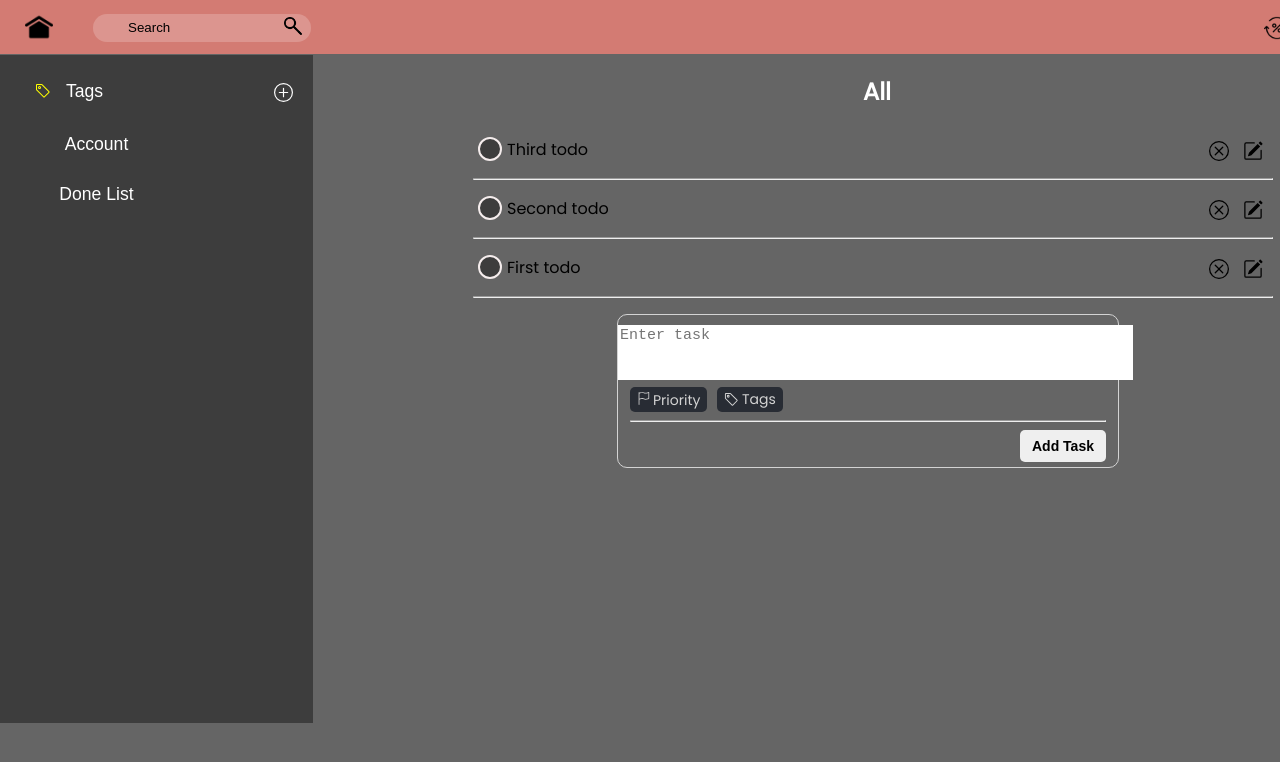
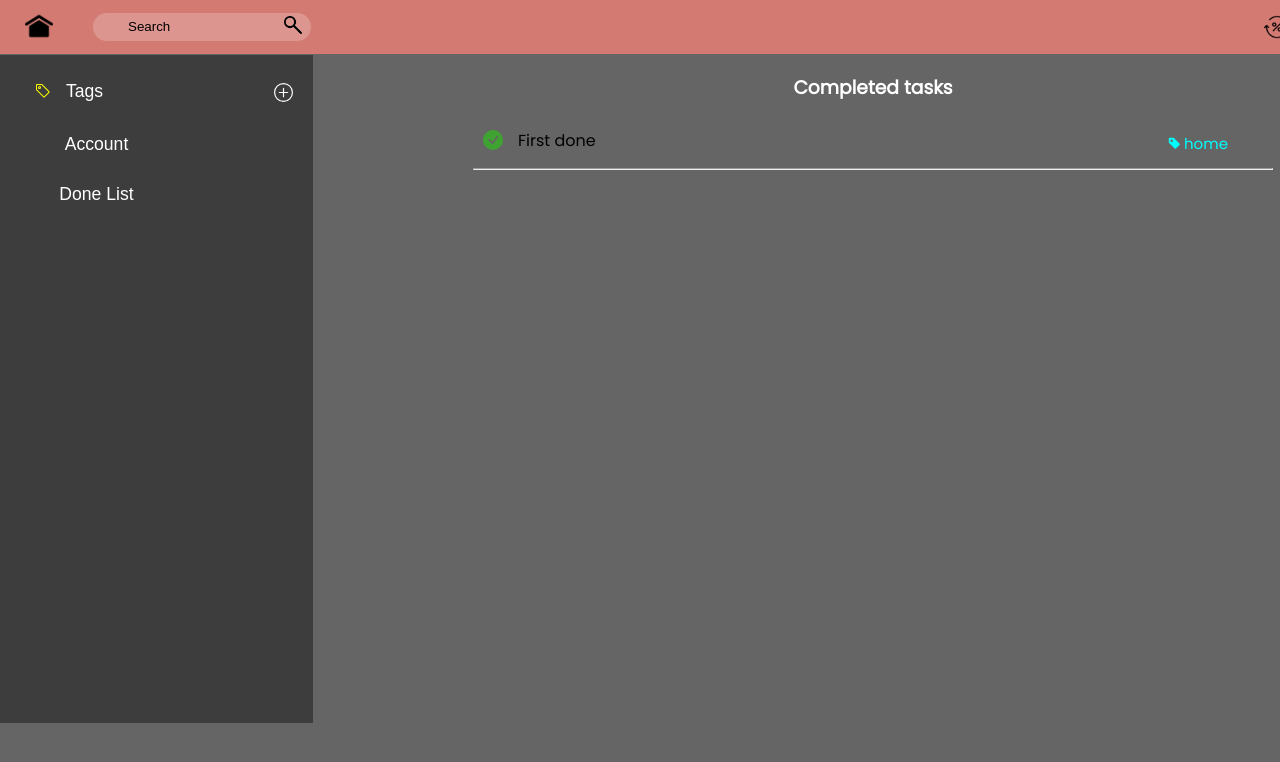
Before and after one commit to akhulbay/todo-list-react, a React (Create React App) app: page /done in a window 1280 px wide. Shown: the top 762 px of the page. Built offline with nearby package versions, Linux system fonts and the light colour scheme.

Commit message:
I aded new component Done List where we can see our completed tasks and modified some code

```diff
--- a/package.json
+++ b/package.json
@@ -11,6 +11,7 @@
     "react": "^18.2.0",
     "react-bootstrap": "^2.7.2",
     "react-dom": "^18.2.0",
+    "react-router-dom": "^6.8.1",
     "react-scripts": "5.0.1",
     "react-uuid": "^2.0.0",
     "uuid": "^9.0.0",
--- a/src/App.js
+++ b/src/App.js
@@ -3,7 +3,9 @@ import "./App.css";
 import Header from "./components/Header/Header";
 import MenuBar from "./components/Menu/MenuBar";
 import TodoList from "./components/TodoList/TodoList";
-import { useState } from "react";
+import {useState} from "react";
+import DoneList from "./components/DoneList/DoneList";
+import {BrowserRouter, Route, Router, Routes} from "react-router-dom";
 
 function App() {
 
@@ -77,21 +79,41 @@ function App() {
             tag: null,
         },
     ]);
+
+    const [done, setDone] = useState([
+        {
+            id: 1,
+            title: "First done",
+            status: true,
+            priority: priorities.at(3),
+            tag: items.at(1),
+        },
+    ]);
+
     return (
+        <BrowserRouter>
             <div className="App">
-      <Header />
+                <Header/>
                 <div className="AppBody">
                     <MenuBar items={items} setItems={setItems} setTitle={setTitle}/>
-        <TodoList
+
+                        <Routes>
+                            <Route path={""} element={<TodoList
+                                done={done}
+                                setDone={setDone}
                                 title={title}
                                 todo={todo}
                                 setTodo={setTodo}
                                 items={items}
                                 priorities={priorities}
                                 className="ToDoList"
-        />
+                            />}/>
+                            <Route path={"/done"} element={ <DoneList done={done} setDone={setDone}></DoneList>}/>
+                        </Routes>
+
                 </div>
             </div>
+        </BrowserRouter>
     );
 }
 
--- /dev/null
+++ b/src/components/DoneList/DoneList.js
@@ -0,0 +1,72 @@
+import ds from "./DoneList.module.css";
+import {useState} from "react";
+
+
+function DoneList({done, setDone}) {
+
+    return (
+        <div className={ds.DoneList}>
+            <div className={ds.container}>
+                <div className={ds.doneListTitle}>
+                    <h3>Completed tasks</h3>
+                </div>
+                <div className={ds.toDoList}>
+                    {
+                        done !== null ?
+                            done.map(item => (
+                                <div className={ds.toDoBlock} key={item.id}>
+                                    <div className={ds.toDoBlockContent}>
+
+                                        <div className={ds.toDoBlockContentDone}>
+                                            <svg xmlns="http://www.w3.org/2000/svg" width="20" height="20"
+                                                 fill="currentColor" className="bi bi-check-circle-fill"
+                                                 viewBox="0 0 16 16">
+                                                <path
+                                                    d="M16 8A8 8 0 1 1 0 8a8 8 0 0 1 16 0zm-3.97-3.03a.75.75 0 0 0-1.08.022L7.477 9.417 5.384 7.323a.75.75 0 0 0-1.06 1.06L6.97 11.03a.75.75 0 0 0 1.079-.02l3.992-4.99a.75.75 0 0 0-.01-1.05z"/>
+                                            </svg>
+                                        </div>
+
+
+                                        <div>
+                                            <div className={ds.toDoBlockContentTitleAndTag}>
+                                                <div className={ds.toDoBlockContentTitle}>
+                                                    {item.title}
+                                                </div>
+                                            </div>
+                                            <div className={ds.doneListTag}>
+                                                {
+                                                    item.tag !== null ?
+                                                        <div className={ds.toDoBlockContentTag}>
+                                                            <svg xmlns="http://www.w3.org/2000/svg" width="13"
+                                                                 height="13"
+                                                                 fill="currentColor" className="bi bi-tag-fill"
+                                                                 viewBox="0 0 16 16" color={item.tag.color}>
+                                                                <path
+                                                                    d="M2 1a1 1 0 0 0-1 1v4.586a1 1 0 0 0 .293.707l7 7a1 1 0 0 0 1.414 0l4.586-4.586a1 1 0 0 0 0-1.414l-7-7A1 1 0 0 0 6.586 1H2zm4 3.5a1.5 1.5 0 1 1-3 0 1.5 1.5 0 0 1 3 0z"/>
+                                                            </svg>
+
+                                                            <span
+                                                                style={{color: item.tag.color}}>{item.tag.title}</span>
+                                                        </div>
+                                                        :
+                                                        <div className={ds.toDoBlockContentTag}>
+                                                        </div>
+                                                }
+                                            </div>
+                                        </div>
+
+                                    </div>
+                                    <hr/>
+                                </div>
+                            ))
+                            :
+                            <div></div>
+                    }
+
+                </div>
+            </div>
+        </div>
+    )
+}
+
+export default DoneList;
--- /dev/null
+++ b/src/components/DoneList/DoneList.module.css
@@ -0,0 +1,127 @@
+.container {
+    padding-left: 20%;
+    width: 800px;
+}
+
+.toDoList {
+
+}
+
+.AddToDo {
+
+}
+
+.toDoBlockContent {
+    display: flex;
+    width: 100%;
+}
+
+.toDoBlockContent>div {
+    display: flex;
+}
+
+.toDoBlockContentTitleAndTag {
+    text-align: left;
+
+}
+
+.toDoBlockContentTag {
+    width: 100px;
+    font-size: 15px;
+    display: flex;
+}
+
+.toDoBlockContentTag > svg{
+    margin-top: 5px;
+}
+
+.toDoBlockContentTag > span{
+    margin-left: 3px;
+}
+
+.toDoBlockContentTitle{
+    overflow-wrap: break-word;
+    margin-left: 5px;
+    margin-top: 8px;
+    width: 650px;
+    text-align: left;
+}
+
+.toDoBlockContentEdit {
+    cursor: pointer;
+    margin-top: 10px;
+    margin-left: 10px;
+    text-align: right;
+}
+
+.toDoBlockContentEdit>svg {
+    padding: 2px;
+}
+
+.toDoBlockContentEdit>svg:hover {
+    background-color: lightgrey;
+    border-radius: 5px;
+}
+
+.toDoBlockContentDelete {
+    cursor: pointer;
+    margin-top: 10px;
+    text-align: right
+}
+
+.toDoBlockContentDelete>svg {
+    padding: 2px;
+
+}
+
+.toDoBlockContentDelete>svg:hover {
+    background-color: lightgrey;
+    border-radius: 5px;
+}
+.toDoBlockContent>div>svg {
+    margin: 10px;
+}
+
+.toDoBlockContentEditInput > input {
+    font-size: 16px;
+    margin: 10px 5px;
+    width: 725px;
+    outline: none;
+    border: none;
+
+}
+
+.toDoBlockContentEditButton>svg {
+    padding: 3px;
+    color: white;
+}
+
+.toDoBlockContentEditButton>svg:hover {
+    padding: 3px;
+    background-color: #918787;
+    border-radius: 5px;
+}
+
+.toDoBlockContentDone {
+
+}
+
+.toDoBlockContentDone>svg {
+    cursor: pointer;
+    color: #3ea330;
+}
+
+.toDoBlockContentDoneIconDiv>svg {
+    display: none;
+    margin-top: 5px;
+}
+
+
+.toDoBlockContentTag {
+    margin-top: 12px;
+    margin-right: 10px;
+}
+
+.doneListTitle {
+    color: white;
+}
--- a/src/components/Header/Header.js
+++ b/src/components/Header/Header.js
@@ -5,7 +5,7 @@ function Header()  {
     return (
         <div className={hs.Header}>
             <div className={hs.Container}>
-                <img src="homepage.png" alt="" className={hs.Homepage}/>
+                <a href={"/"}><img src="homepage.png" alt="" className={hs.Homepage}/></a>
                 <form id = "form" >
                     <input type="search" id="query"
                            name="q"
@@ -21,9 +21,9 @@ function Header()  {
                     <img src="percentage.png" alt="" className={hs.Percentageicon}/>
                 </button>
 
-                <button type = "button" className={hs.Question}>
+                <a href={"/done"}><button type = "button" className={hs.Question}>
                     <img src="galochka.png" alt="" className={hs.Questionicon}/>
-                </button>
+                </button></a>
 
                 <button type = "button" className={hs.Account}>
                     <img src="account.png" alt="" className={hs.Accounticon}/>
--- a/src/components/TodoList/TodoList.js
+++ b/src/components/TodoList/TodoList.js
@@ -1,8 +1,9 @@
 import ts from "./TodoList.module.css";
 import AddTodo from "./AddTodo/AddToDo";
 import {useState} from "react";
+import uuid from "react-uuid";
 
-function TodoList({title, todo, setTodo , items, priorities}) {
+function TodoList({done, setDone, title, todo, setTodo, items, priorities}) {
 
     const [edit, setEdit] = useState(null);
     const [value, setValue] = useState('')
@@ -10,6 +11,27 @@ function TodoList({title, todo, setTodo , items, priorities}) {
     function deleteToDo(id) {
         let newToDo = [...todo].filter(item => item.id !== id);
         setTodo(newToDo);
+    }
+
+    function moveTodo(id) {
+        let newDone;
+        todo.map(item => {
+            if (item.id === id) {
+                newDone = item;
+            }
+        })
+        setDone(
+            [...done, {
+                id: uuid(),
+                title: newDone.title,
+                status: true,
+                priority: newDone.priority,
+                tag: newDone.tag
+            }]
+        );
+        console.log(newDone);
+        console.log(done)
+        deleteToDo(id);
     }
 
     function editTodo(id, title) {
@@ -22,14 +44,14 @@ function TodoList({title, todo, setTodo , items, priorities}) {
             if (item.id === id) {
                 item.title = value;
             }
-            return item ;
+            return item;
         })
         setTodo(newTodo);
         setEdit(null);
     }
 
     function handleKeyUp(e, id) {
-        if (e.key === "Enter"){
+        if (e.key === "Enter") {
             saveTodo(id)
         }
     }
@@ -49,29 +71,33 @@ function TodoList({title, todo, setTodo , items, priorities}) {
                         todo.filter(item => {
                             if (title === "All" || title === "all") {
                                 return true;
-                            }
-                            else {
+                            } else {
                                 if (item.tag !== null && item.tag.title === title) {
                                     return true;
                                 }
                             }
                         })
-                            .sort((a, b) => a.priority.id>b.priority.id ?  1 : -1)
+                            .sort((a, b) => a.priority.id > b.priority.id ? 1 : -1)
                             .map(item => (
                                 <div className={ts.toDoBlock} key={item.id}>
                                     <div className={ts.toDoBlockContent}>
                                         {
                                             edit === item.id ?
                                                 <div className={ts.toDoBlockContentEditInput}>
-                                            <input onChange={ (e) => setValue(e.target.value)} onKeyUp={(e)=>handleKeyUp(e, item.id)} value={value}/>
+                                                    <input onChange={(e) => setValue(e.target.value)}
+                                                           onKeyUp={(e) => handleKeyUp(e, item.id)} value={value}/>
                                                 </div>
                                                 :
                                                 <div className={ts.toDoBlockContentDone}>
-                                            <button type={"button"} role={"checkbox"} style={{borderColor: item.priority.color}} onClick={ () => deleteToDo(item.id)}>
+                                                    <button type={"button"} role={"checkbox"}
+                                                            style={{borderColor: item.priority.color}}
+                                                            onClick={() => moveTodo(item.id)}>
                                                         <div className={ts.toDoBlockContentDoneIconDiv}>
-                                                    <svg xmlns="http://www.w3.org/2000/svg" width="16" height="16"
+                                                            <svg xmlns="http://www.w3.org/2000/svg" width="16"
+                                                                 height="16"
                                                                  fill="currentColor" className="bi bi-check"
-                                                         viewBox="0 0 16 16" style={{color: item.priority.color}}>
+                                                                 viewBox="0 0 16 16"
+                                                                 style={{color: item.priority.color}}>
                                                                 <path
                                                                     d="M10.97 4.97a.75.75 0 0 1 1.07 1.05l-3.99 4.99a.75.75 0 0 1-1.08.02L4.324 8.384a.75.75 0 1 1 1.06-1.06l2.094 2.093 3.473-4.425a.267.267 0 0 1 .02-.022z"/>
                                                             </svg>
@@ -84,7 +110,9 @@ function TodoList({title, todo, setTodo , items, priorities}) {
                                                 <div className={ts.toDoBlockContentEditButton}>
                                                     {/*<button onClick={ () => saveTodo(item.id)} onKeyUp={ () => handleKeyUp()}>Сохранить</button>*/}
                                                     <svg xmlns="http://www.w3.org/2000/svg" width="22" height="22"
-                                                 fill="currentColor" className="bi bi-check-square" viewBox="0 0 16 16" onClick={ () => saveTodo(item.id)} onKeyUp={ () => handleKeyUp()}>
+                                                         fill="currentColor" className="bi bi-check-square"
+                                                         viewBox="0 0 16 16" onClick={() => saveTodo(item.id)}
+                                                         onKeyUp={() => handleKeyUp()}>
                                                         <path
                                                             d="M14 1a1 1 0 0 1 1 1v12a1 1 0 0 1-1 1H2a1 1 0 0 1-1-1V2a1 1 0 0 1 1-1h12zM2 0a2 2 0 0 0-2 2v12a2 2 0 0 0 2 2h12a2 2 0 0 0 2-2V2a2 2 0 0 0-2-2H2z"/>
                                                         <path
@@ -100,14 +128,16 @@ function TodoList({title, todo, setTodo , items, priorities}) {
                                                         {
                                                             item.tag !== null ?
                                                                 <div className={ts.toDoBlockContentTag}>
-                                                        <svg xmlns="http://www.w3.org/2000/svg" width="13" height="13"
+                                                                    <svg xmlns="http://www.w3.org/2000/svg" width="13"
+                                                                         height="13"
                                                                          fill="currentColor" className="bi bi-tag-fill"
                                                                          viewBox="0 0 16 16" color={item.tag.color}>
                                                                         <path
                                                                             d="M2 1a1 1 0 0 0-1 1v4.586a1 1 0 0 0 .293.707l7 7a1 1 0 0 0 1.414 0l4.586-4.586a1 1 0 0 0 0-1.414l-7-7A1 1 0 0 0 6.586 1H2zm4 3.5a1.5 1.5 0 1 1-3 0 1.5 1.5 0 0 1 3 0z"/>
                                                                     </svg>
 
-                                                        <span style={{color: item.tag.color}}>{item.tag.title}</span>
+                                                                    <span
+                                                                        style={{color: item.tag.color}}>{item.tag.title}</span>
                                                                 </div>
                                                                 :
                                                                 <div className={ts.toDoBlockContentTag}>
@@ -115,9 +145,10 @@ function TodoList({title, todo, setTodo , items, priorities}) {
                                                         }
                                                     </div>
                                                     {/*<button onClick={ () => {deleteToDo(item.id)}}>Удалить</button>*/}
-                                            <div className={ts.toDoBlockContentDelete} >
+                                                    <div className={ts.toDoBlockContentDelete}>
                                                         <svg xmlns="http://www.w3.org/2000/svg" width="20" height="20"
-                                                     fill="currentColor" className="bi bi-x-circle" viewBox="0 0 16 16" onClick={ () => deleteToDo(item.id)}>
+                                                             fill="currentColor" className="bi bi-x-circle"
+                                                             viewBox="0 0 16 16" onClick={() => deleteToDo(item.id)}>
                                                             <path
                                                                 d="M8 15A7 7 0 1 1 8 1a7 7 0 0 1 0 14zm0 1A8 8 0 1 0 8 0a8 8 0 0 0 0 16z"/>
                                                             <path
@@ -127,7 +158,9 @@ function TodoList({title, todo, setTodo , items, priorities}) {
                                                     <div className={ts.toDoBlockContentEdit}>
                                                         <svg xmlns="http://www.w3.org/2000/svg" width="20" height="20"
                                                              fill="currentColor" className="bi bi-pencil-square"
-                                                     viewBox="0 0 16 16" onClick={ () => {editTodo(item.id, item.title)}}>
+                                                             viewBox="0 0 16 16" onClick={() => {
+                                                            editTodo(item.id, item.title)
+                                                        }}>
                                                             <path
                                                                 d="M15.502 1.94a.5.5 0 0 1 0 .706L14.459 3.69l-2-2L13.502.646a.5.5 0 0 1 .707 0l1.293 1.293zm-1.75 2.456-2-2L4.939 9.21a.5.5 0 0 0-.121.196l-.805 2.414a.25.25 0 0 0 .316.316l2.414-.805a.5.5 0 0 0 .196-.12l6.813-6.814z"/>
                                                             <path fill-rule="evenodd"
```
Also changed, not shown: 1 other file (tests, documents, lock files or other folders). Lines whose indentation alone changed are shown as unchanged.
